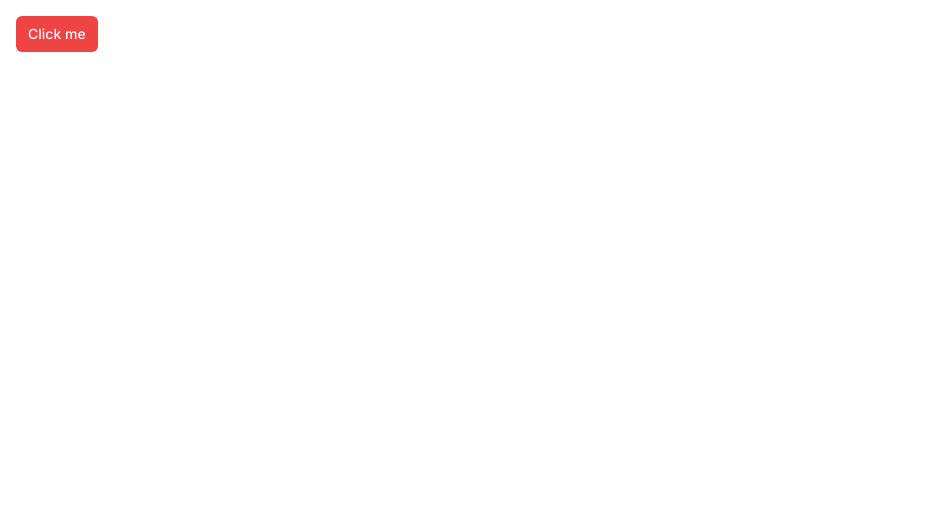
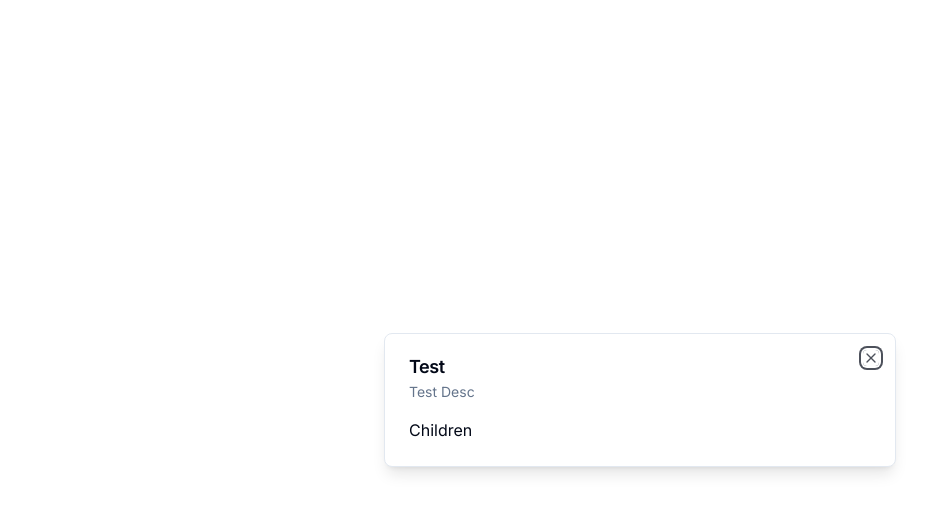
Before and after one commit to samincgs/Ecommerce-admin, a Next.js app: page / in a window 1280 px wide. Shown: the top 512 px of the page, without its empty margins (0-943 px from the left). Built offline with nearby package versions, Linux system fonts and the light colour scheme.

Commit message:
created a modal component for the user to create their first store

```diff
--- a/app/(root)/page.tsx
+++ b/app/(root)/page.tsx
@@ -1,11 +1,16 @@
-import { Button } from '@/components/ui/button';
+'use client';
 
-export default function Home() {
+import { Modal } from '@/components/ui/modal';
+import { UserButton } from '@clerk/nextjs';
+
+const SetupPage = () => {
   return (
     <div className='p-4'>
-      <Button size='sm' variant='destructive'>
-        Click me
-      </Button>
+      <Modal title='Test' description='Test Desc' isOpen onClose={() => {}}>
+        Children
+      </Modal>
     </div>
   );
-}
+};
+
+export default SetupPage;
--- /dev/null
+++ b/components/ui/dialog.tsx
@@ -0,0 +1,122 @@
+"use client"
+
+import * as React from "react"
+import * as DialogPrimitive from "@radix-ui/react-dialog"
+import { X } from "lucide-react"
+
+import { cn } from "@/lib/utils"
+
+const Dialog = DialogPrimitive.Root
+
+const DialogTrigger = DialogPrimitive.Trigger
+
+const DialogPortal = DialogPrimitive.Portal
+
+const DialogClose = DialogPrimitive.Close
+
+const DialogOverlay = React.forwardRef<
+  React.ElementRef<typeof DialogPrimitive.Overlay>,
+  React.ComponentPropsWithoutRef<typeof DialogPrimitive.Overlay>
+>(({ className, ...props }, ref) => (
+  <DialogPrimitive.Overlay
+    ref={ref}
+    className={cn(
+      "fixed inset-0 z-50 bg-background/80 backdrop-blur-sm data-[state=open]:animate-in data-[state=closed]:animate-out data-[state=closed]:fade-out-0 data-[state=open]:fade-in-0",
+      className
+    )}
+    {...props}
+  />
+))
+DialogOverlay.displayName = DialogPrimitive.Overlay.displayName
+
+const DialogContent = React.forwardRef<
+  React.ElementRef<typeof DialogPrimitive.Content>,
+  React.ComponentPropsWithoutRef<typeof DialogPrimitive.Content>
+>(({ className, children, ...props }, ref) => (
+  <DialogPortal>
+    <DialogOverlay />
+    <DialogPrimitive.Content
+      ref={ref}
+      className={cn(
+        "fixed left-[50%] top-[50%] z-50 grid w-full max-w-lg translate-x-[-50%] translate-y-[-50%] gap-4 border bg-background p-6 shadow-lg duration-200 data-[state=open]:animate-in data-[state=closed]:animate-out data-[state=closed]:fade-out-0 data-[state=open]:fade-in-0 data-[state=closed]:zoom-out-95 data-[state=open]:zoom-in-95 data-[state=closed]:slide-out-to-left-1/2 data-[state=closed]:slide-out-to-top-[48%] data-[state=open]:slide-in-from-left-1/2 data-[state=open]:slide-in-from-top-[48%] sm:rounded-lg",
+        className
+      )}
+      {...props}
+    >
+      {children}
+      <DialogPrimitive.Close className="absolute right-4 top-4 rounded-sm opacity-70 ring-offset-background transition-opacity hover:opacity-100 focus:outline-none focus:ring-2 focus:ring-ring focus:ring-offset-2 disabled:pointer-events-none data-[state=open]:bg-accent data-[state=open]:text-muted-foreground">
+        <X className="h-4 w-4" />
+        <span className="sr-only">Close</span>
+      </DialogPrimitive.Close>
+    </DialogPrimitive.Content>
+  </DialogPortal>
+))
+DialogContent.displayName = DialogPrimitive.Content.displayName
+
+const DialogHeader = ({
+  className,
+  ...props
+}: React.HTMLAttributes<HTMLDivElement>) => (
+  <div
+    className={cn(
+      "flex flex-col space-y-1.5 text-center sm:text-left",
+      className
+    )}
+    {...props}
+  />
+)
+DialogHeader.displayName = "DialogHeader"
+
+const DialogFooter = ({
+  className,
+  ...props
+}: React.HTMLAttributes<HTMLDivElement>) => (
+  <div
+    className={cn(
+      "flex flex-col-reverse sm:flex-row sm:justify-end sm:space-x-2",
+      className
+    )}
+    {...props}
+  />
+)
+DialogFooter.displayName = "DialogFooter"
+
+const DialogTitle = React.forwardRef<
+  React.ElementRef<typeof DialogPrimitive.Title>,
+  React.ComponentPropsWithoutRef<typeof DialogPrimitive.Title>
+>(({ className, ...props }, ref) => (
+  <DialogPrimitive.Title
+    ref={ref}
+    className={cn(
+      "text-lg font-semibold leading-none tracking-tight",
+      className
+    )}
+    {...props}
+  />
+))
+DialogTitle.displayName = DialogPrimitive.Title.displayName
+
+const DialogDescription = React.forwardRef<
+  React.ElementRef<typeof DialogPrimitive.Description>,
+  React.ComponentPropsWithoutRef<typeof DialogPrimitive.Description>
+>(({ className, ...props }, ref) => (
+  <DialogPrimitive.Description
+    ref={ref}
+    className={cn("text-sm text-muted-foreground", className)}
+    {...props}
+  />
+))
+DialogDescription.displayName = DialogPrimitive.Description.displayName
+
+export {
+  Dialog,
+  DialogPortal,
+  DialogOverlay,
+  DialogClose,
+  DialogTrigger,
+  DialogContent,
+  DialogHeader,
+  DialogFooter,
+  DialogTitle,
+  DialogDescription,
+}
--- /dev/null
+++ b/components/ui/modal.tsx
@@ -0,0 +1,43 @@
+'use client';
+
+import {
+  Dialog,
+  DialogContent,
+  DialogDescription,
+  DialogHeader,
+  DialogTitle,
+} from '@/components/ui/dialog';
+
+interface ModalProps {
+  title: string;
+  description: string;
+  isOpen: boolean;
+  onClose: () => void;
+  children?: React.ReactNode;
+}
+
+export const Modal = ({
+  title,
+  description,
+  isOpen,
+  onClose,
+  children,
+}: ModalProps) => {
+  const onChange = (open: boolean) => {
+    if (!open) {
+      onClose();
+    }
+  };
+
+  return (
+    <Dialog open={isOpen} onOpenChange={onChange}>
+      <DialogContent>
+        <DialogHeader>
+          <DialogTitle>{title}</DialogTitle>
+          <DialogDescription>{description}</DialogDescription>
+        </DialogHeader>
+        <div>{children}</div>
+      </DialogContent>
+    </Dialog>
+  );
+};
--- a/package.json
+++ b/package.json
@@ -10,6 +10,7 @@
   },
   "dependencies": {
     "@clerk/nextjs": "^4.27.2",
+    "@radix-ui/react-dialog": "^1.0.5",
     "@radix-ui/react-slot": "^1.0.2",
     "class-variance-authority": "^0.7.0",
     "clsx": "^2.0.0",
```
Also changed, not shown: app/(auth)/layout.tsx (renamed from app/(root)/(auth)/layout.tsx), app/(auth)/sign-in/[[...sign-in]]/page.tsx (renamed from app/(root)/(auth)/(routes)/sign-in/[[...sign-in]]/page.tsx), app/(auth)/sign-up/[[...sign-up]]/page.tsx (renamed from app/(root)/(auth)/(routes)/sign-up/[[...sign-up]]/page.tsx), 1 other file (tests, documents, lock files or other folders).
